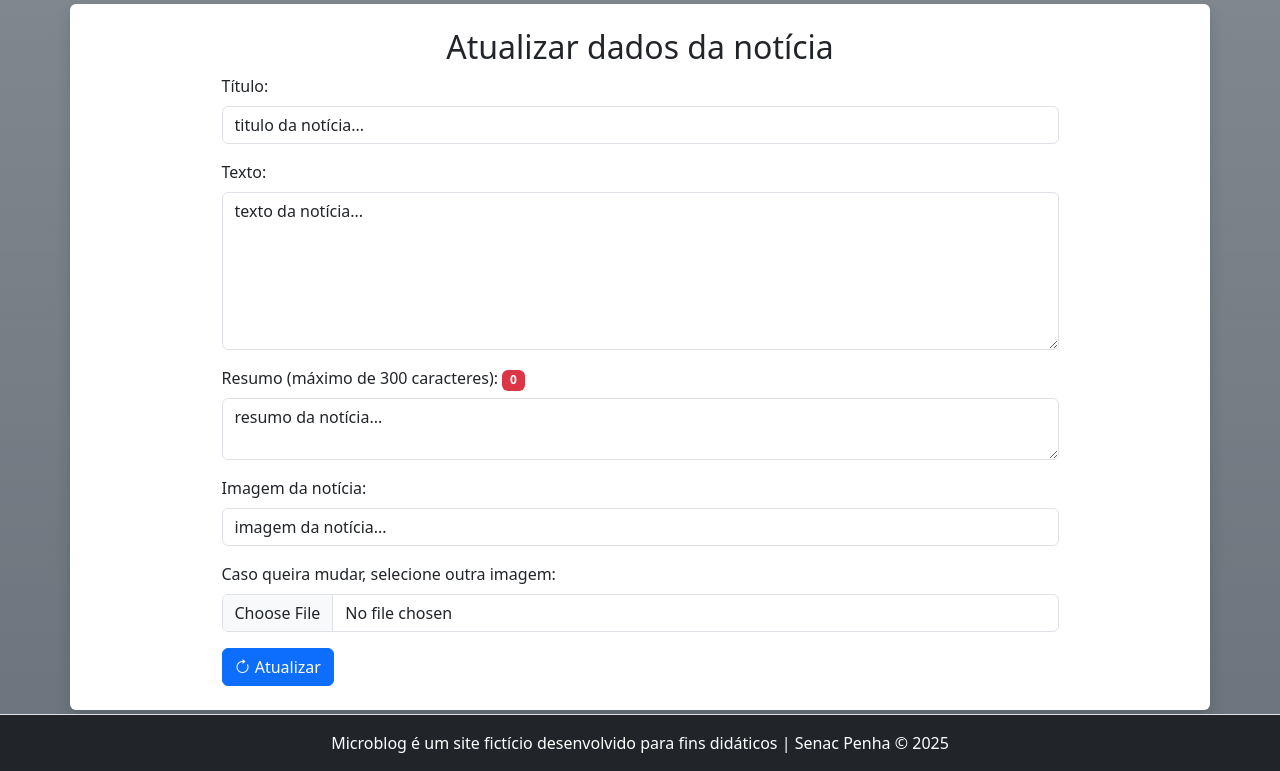
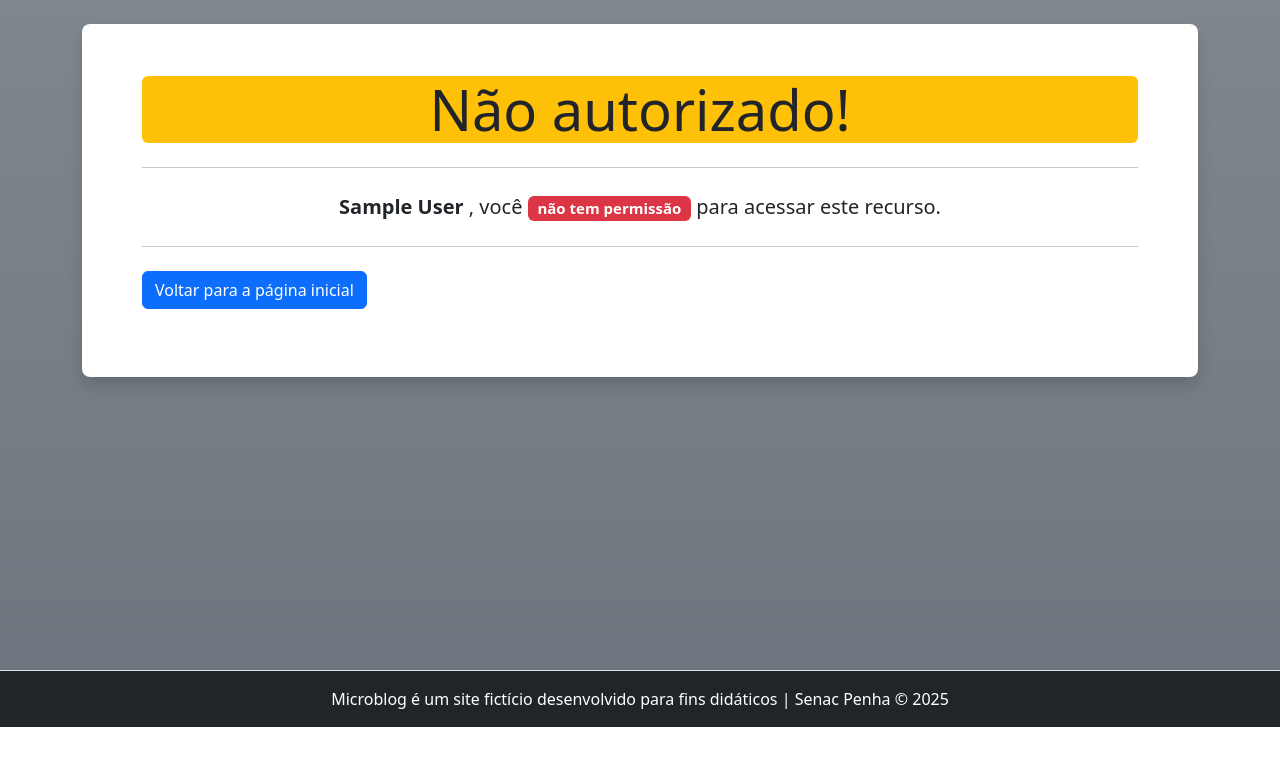
Before and after one commit to Rodvehman/microblog_rodrigo, a PHP site: page /admin/noticia-atualiza.php in a window 1280 px wide. Shown: the part 73-844 px from the top of the page. After the commit the page ends 800 px from the top, so only its background shows below. Run offline with PHP 8.4, Linux system fonts and the light colour scheme; the visitor is signed in with stand-in values (Sample User, id 1).

Commit message:
Update noticia-atualiza.php

```diff
--- a/admin/noticia-atualiza.php
+++ b/admin/noticia-atualiza.php
@@ -1,51 +1,26 @@
 <?php
-require_once "../includes/cabecalho-admin.php";
+	require_once "../src/Helpers/Utils.php";
+    require_once "../src/Services/AutenticacaoServico.php";
 
+    AutenticacaoServico::exigirLogin();
+
+    require_once "../includes/cabecalho-admin.php";
 ?>
 
 
-<div class="row">
-    <article class="col-12 bg-white rounded shadow my-1 py-4">
+<article class="p-5 my-4 rounded-3 bg-white shadow">
+    <div class="container-fluid py-1">
+        <h2 class="display-4 bg-warning rounded text-center">Não autorizado!</h2>
+        <hr class="my-4">
+        <p class="fs-5 text-center"><b> <?= $_SESSION['nome'] ?> </b>, você <span class="badge bg-danger">não tem permissão </span> para acessar este recurso.</p>
+        <hr class="my-4">
 
-        <h2 class="text-center">
-            Atualizar dados da notícia
-        </h2>
+        <p>
+            <a href="index.php" class="btn btn-primary">Voltar para a página inicial</a>
+        </p>
 
-        <form class="mx-auto w-75" action="" method="post" id="form-atualizar" name="form-atualizar" autocomplete="off">
-            <input type="hidden" name="id" value="id da notícia...">
-
-            <div class="mb-3">
-                <label class="form-label" for="titulo">Título:</label>
-                <input value="titulo da notícia..." class="form-control" type="text" id="titulo" name="titulo">
-            </div>
-
-            <div class="mb-3">
-                <label class="form-label" for="texto">Texto:</label>
-                <textarea class="form-control" name="texto" id="texto" cols="50" rows="6">texto da notícia...</textarea>
-            </div>
-
-            <div class="mb-3">
-                <label class="form-label" for="resumo">Resumo (máximo de 300 caracteres):</label>
-                <span id="maximo" class="badge bg-danger">0</span>
-                <textarea class="form-control" name="resumo" id="resumo" cols="50" rows="2" maxlength="300">resumo da notícia...</textarea>
-            </div>
-
-            <div class="mb-3">
-                <label for="imagem-existente" class="form-label">Imagem da notícia:</label>
-                <!-- campo somente leitura, meramente informativo -->
-                <input value="imagem da notícia..." class="form-control" type="text" id="imagem-existente" name="imagem-existente" readonly>
-            </div>
-
-            <div class="mb-3">
-                <label for="imagem" class="form-label">Caso queira mudar, selecione outra imagem:</label>
-                <input class="form-control" type="file" id="imagem" name="imagem" accept="image/png, image/jpeg, image/gif, image/svg+xml">
-            </div>
-
-            <button class="btn btn-primary" name="atualizar"><i class="bi bi-arrow-clockwise"></i> Atualizar</button>
-        </form>
-
-    </article>
-</div>
+    </div>
+</article>
 
 
 <?php
```
